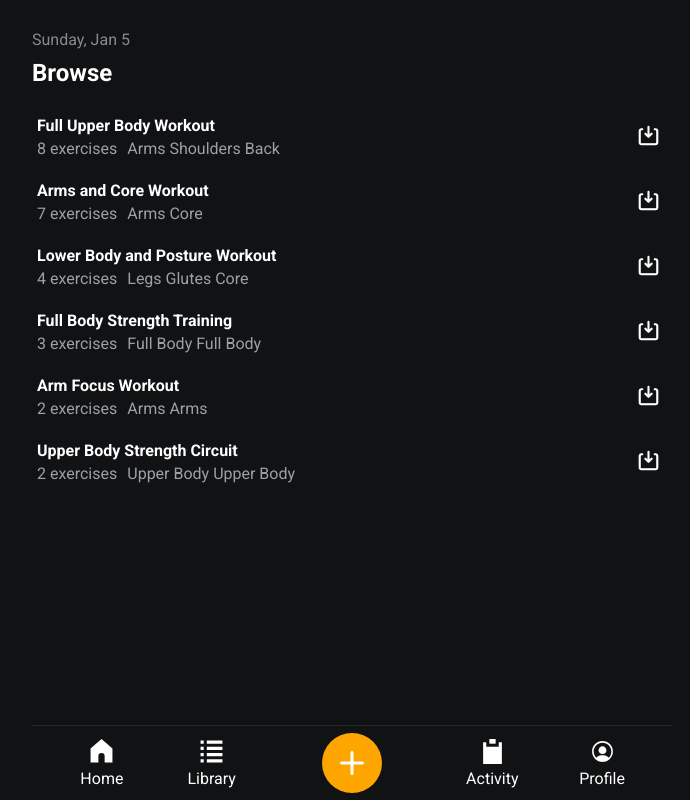
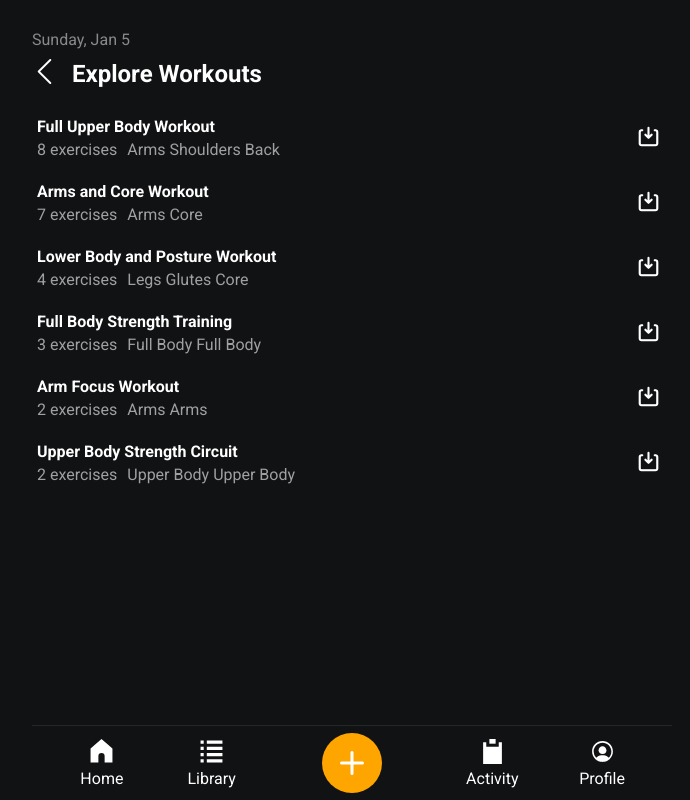
Before and after one commit to Stefan0712/fitness-app, a React (Create React App) app: page /explore-workouts in a window 1280 px wide. Shown: the whole page, without its empty margins (288-978 px from the left). Built offline with nearby package versions, Linux system fonts and the light colour scheme.

Commit message:
Added a back button to Explore workouts/exercises to go back to the library

```diff
--- a/src/components/pages/Library/ExploreExercises.js
+++ b/src/components/pages/Library/ExploreExercises.js
@@ -1,9 +1,8 @@
 import { getDateForHeader } from "../../../helpers";
-import { useState } from "react";
-import { exercises, workouts } from "../../../database";
+import { exercises } from "../../../database";
 import { IconLibrary } from "../../../IconLibrary";
 import { Link } from "react-router-dom";
-import { saveExerciseToLibrary, saveWorkoutToLibrary } from "../../../store/userSlice";
+import { saveExerciseToLibrary } from "../../../store/userSlice";
 import { useDispatch, useSelector } from "react-redux";
 
 const ExploreExercises = () => {
@@ -16,7 +15,10 @@ const ExploreExercises = () => {
         <div className="library page">
             <div className='header'>
                 <div className='date'>{getDateForHeader()}</div>
-                <h2>Explore Exercises</h2>
+                <div className="header-title">
+                    <Link className="back-to-library" to={'/library'}><img src={IconLibrary.BackArrow} className="small-icon"></img></Link>
+                    <h2>Explore Exercises</h2>
+                </div>
             </div>
 
                 <div className="library-items-container">
--- a/src/components/pages/Library/ExploreWorkouts.js
+++ b/src/components/pages/Library/ExploreWorkouts.js
@@ -1,9 +1,9 @@
 import { getDateForHeader } from "../../../helpers";
 import { useState } from "react";
-import { exercises, workouts } from "../../../database";
+import { workouts } from "../../../database";
 import { IconLibrary } from "../../../IconLibrary";
 import { Link } from "react-router-dom";
-import { saveExerciseToLibrary, saveWorkoutToLibrary } from "../../../store/userSlice";
+import { saveWorkoutToLibrary } from "../../../store/userSlice";
 import { useDispatch, useSelector } from "react-redux";
 
 const ExploreWorkouts = () => {
@@ -16,7 +16,10 @@ const ExploreWorkouts = () => {
         <div className="library page">
             <div className='header'>
                 <div className='date'>{getDateForHeader()}</div>
-                <h2>Browse</h2>
+                <div className="header-title">
+                    <Link className="back-to-library" to={'/library'}><img src={IconLibrary.BackArrow} className="small-icon"></img></Link>
+                    <h2>Explore Workouts</h2>
+                </div>
             </div>
 
                 <div className="library-items-container">
--- a/src/components/pages/Library/Library.js
+++ b/src/components/pages/Library/Library.js
@@ -4,8 +4,6 @@ import { Link } from "react-router-dom";
 import { useSelector } from "react-redux";
 import { IconLibrary } from "../../../IconLibrary";
 import { useState } from "react";
-import { mockExercises } from "../../../constants/mockExercises";
-import { mockWorkouts } from "../../../constants/mockWorkouts";
 
 
 const Library = () => {
--- a/src/components/pages/Library/library.css
+++ b/src/components/pages/Library/library.css
@@ -9,6 +9,13 @@
     .library{
         padding: 30px 25% !important;
     }
+
+}
+
+.header-title{
+    display: flex;
+    align-items: center;
+    gap: 15px;
 
 }
 .explore-buttons{
```
Also changed, not shown: src/components/pages/Library/Filter.js (added, +9 -0 lines).
